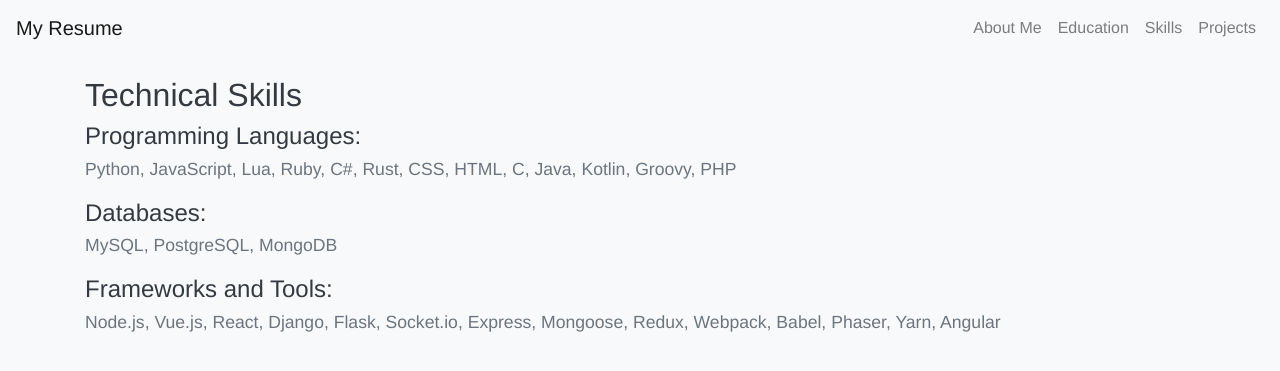
After one commit to danieldan0/flask-app-lab, a Flask app: page /skills in a window 1280 px wide. The commit adds this page. Shown: the top 371 px of the page. Run offline with Flask 3, Linux system fonts and the light colour scheme; some libraries are stand-ins or nearby versions.

Commit message:
Created templates for the resume pages, removed unused code

```diff
--- a/app.py
+++ b/app.py
@@ -5,45 +5,23 @@ app.config.from_pyfile("config.py")
 
 @app.route('/')
 def main():
-    return render_template("base.html")
+    return redirect(url_for('about'))  # Redirect to /about
 
-@app.route('/homepage')
-def home():
-    """View for the Home page of your website."""
-    agent = request.user_agent
+@app.route('/about')
+def about():
+    return render_template("about.html")
 
-    return render_template("home.html", agent=agent)
+@app.route('/education')
+def education():
+    return render_template("education.html")
 
-@app.route("/hi/<string:name>")   #/hi/ivan?age=45&q=fdfdf
-def greetings(name):
-    name = name.upper()
-    age = request.args.get("age", None, int)
+@app.route('/skills')
+def skills():
+    return render_template("skills.html")
 
-    return render_template("hi.html",
-                           name=name, age=age)
-
-@app.route("/admin")
-def admin():
-    to_url = url_for("greetings", name="administrator", age=45, _external=True)     # "http://localhost:8080/hi/administrator?age=45"
-    print(to_url)
-    return redirect(to_url)
-
-posts = [
-    {"id": 1, 'title': 'My First Post', 'content': 'This is the content of my first post.', 'author': 'John Doe'},
-    {"id": 2, 'title': 'Another Day', 'content': 'Today I learned about Flask macros.', 'author': 'Jane Smith'},
-    {"id": 3, 'title': 'Flask and Jinja2', 'content': 'Jinja2 is powerful for templating.', 'author': 'Mike Lee'}
-]
-
-@app.route('/posts')
-def get_posts():
-    return render_template("posts.html", posts=posts)
-
-@app.route('/post/<int:id>')
-def detail_post(id):
-    if id > 3:
-        abort(404)
-    post = posts[id-1]
-    return render_template("detail_post.html", post=post)
+@app.route('/projects')
+def projects():
+    return render_template("projects.html")
 
 if __name__ == "__main__":
     app.run()  # Launch built-in web server and run this Flask webapp, debug=True
--- /dev/null
+++ b/static/css/styles.css
@@ -0,0 +1,85 @@
+/* Custom CSS for Resume Website */
+
+/* General Styles */
+body {
+    font-family: 'Helvetica Neue', Helvetica, Arial, sans-serif;
+    background-color: #f8f9fa;
+    color: #343a40;
+}
+
+.container {
+    margin-top: 20px;
+}
+
+/* Header Styles */
+.header {
+    text-align: center;
+    margin-bottom: 20px;
+}
+
+.header h1 {
+    font-size: 2.5em;
+    margin-bottom: 10px;
+}
+
+.header p {
+    font-size: 1.2em;
+    color: #6c757d;
+}
+
+/* Education Section Styles */
+.education-section {
+    margin-bottom: 20px;
+}
+
+.education-item {
+    margin-bottom: 10px;
+}
+
+.education-item h3 {
+    font-size: 1.5em;
+    margin-bottom: 5px;
+}
+
+.education-item p {
+    font-size: 1.1em;
+    color: #6c757d;
+}
+
+/* Skills Section Styles */
+.skills-section {
+    margin-bottom: 20px;
+}
+
+.skills-category {
+    margin-bottom: 10px;
+}
+
+.skills-category h3 {
+    font-size: 1.5em;
+    margin-bottom: 5px;
+}
+
+.skills-category p {
+    font-size: 1.1em;
+    color: #6c757d;
+}
+
+/* Projects Section Styles */
+.projects-section {
+    margin-bottom: 20px;
+}
+
+.project-item {
+    margin-bottom: 10px;
+}
+
+.project-item h3 {
+    font-size: 1.5em;
+    margin-bottom: 5px;
+}
+
+.project-item p {
+    font-size: 1.1em;
+    color: #6c757d;
+}
--- a/templates/base.html
+++ b/templates/base.html
@@ -4,10 +4,15 @@
     <meta charset="UTF-8">
     <meta name="viewport" content="width=device-width, initial-scale=1.0">
     <title>{% block title %} {% endblock %} - FlaskApp </title>
+    <link rel="stylesheet" href="https://stackpath.bootstrapcdn.com/bootstrap/4.5.2/css/bootstrap.min.css">
+    <link rel="stylesheet" href="{{ url_for('static', filename='css/styles.css') }}">
 </head>
 <body>
+    {% include 'header.html' %}
     {% block content %}
-    Hello
     {% endblock %}
+    <script src="https://code.jquery.com/jquery-3.5.1.slim.min.js"></script>
+    <script src="https://cdn.jsdelivr.net/npm/@popperjs/core@2.5.4/dist/umd/popper.min.js"></script>
+    <script src="https://stackpath.bootstrapcdn.com/bootstrap/4.5.2/js/bootstrap.min.js"></script>
 </body>
 </html>
--- /dev/null
+++ b/templates/header.html
@@ -0,0 +1,22 @@
+<nav class="navbar navbar-expand-lg navbar-light bg-light">
+    <a class="navbar-brand" href="#">My Resume</a>
+    <button class="navbar-toggler" type="button" data-toggle="collapse" data-target="#navbarNav" aria-controls="navbarNav" aria-expanded="false" aria-label="Toggle navigation">
+        <span class="navbar-toggler-icon"></span>
+    </button>
+    <div class="collapse navbar-collapse" id="navbarNav">
+        <ul class="navbar-nav ml-auto">
+            <li class="nav-item">
+                <a class="nav-link" href="{{ url_for('about') }}">About Me</a>
+            </li>
+            <li class="nav-item">
+                <a class="nav-link" href="{{ url_for('education') }}">Education</a>
+            </li>
+            <li class="nav-item">
+                <a class="nav-link" href="{{ url_for('skills') }}">Skills</a>
+            </li>
+            <li class="nav-item">
+                <a class="nav-link" href="{{ url_for('projects') }}">Projects</a>
+            </li>
+        </ul>
+    </div>
+</nav>
--- /dev/null
+++ b/templates/skills.html
@@ -0,0 +1,21 @@
+{% extends "base.html" %}
+{% block title %}Skills{% endblock %}
+{% block content %}
+<div class="container">
+    <div class="skills-section">
+        <h2>Technical Skills</h2>
+        <div class="skills-category">
+            <h3>Programming Languages:</h3>
+            <p>Python, JavaScript, Lua, Ruby, C#, Rust, CSS, HTML, C, Java, Kotlin, Groovy, PHP</p>
+        </div>
+        <div class="skills-category">
+            <h3>Databases:</h3>
+            <p>MySQL, PostgreSQL, MongoDB</p>
+        </div>
+        <div class="skills-category">
+            <h3>Frameworks and Tools:</h3>
+            <p>Node.js, Vue.js, React, Django, Flask, Socket.io, Express, Mongoose, Redux, Webpack, Babel, Phaser, Yarn, Angular</p>
+        </div>
+    </div>
+</div>
+{% endblock %}
```
Also changed, not shown: templates/about.html (added, +10 -0 lines), templates/detail_post.html (deleted, +0 -16 lines), templates/education.html (added, +17 -0 lines), templates/hi.html (deleted, +0 -20 lines), templates/home.html (deleted, +0 -9 lines), templates/posts.html (deleted, +0 -18 lines), templates/projects.html (added, +20 -0 lines), static/images/atman.png (added).
